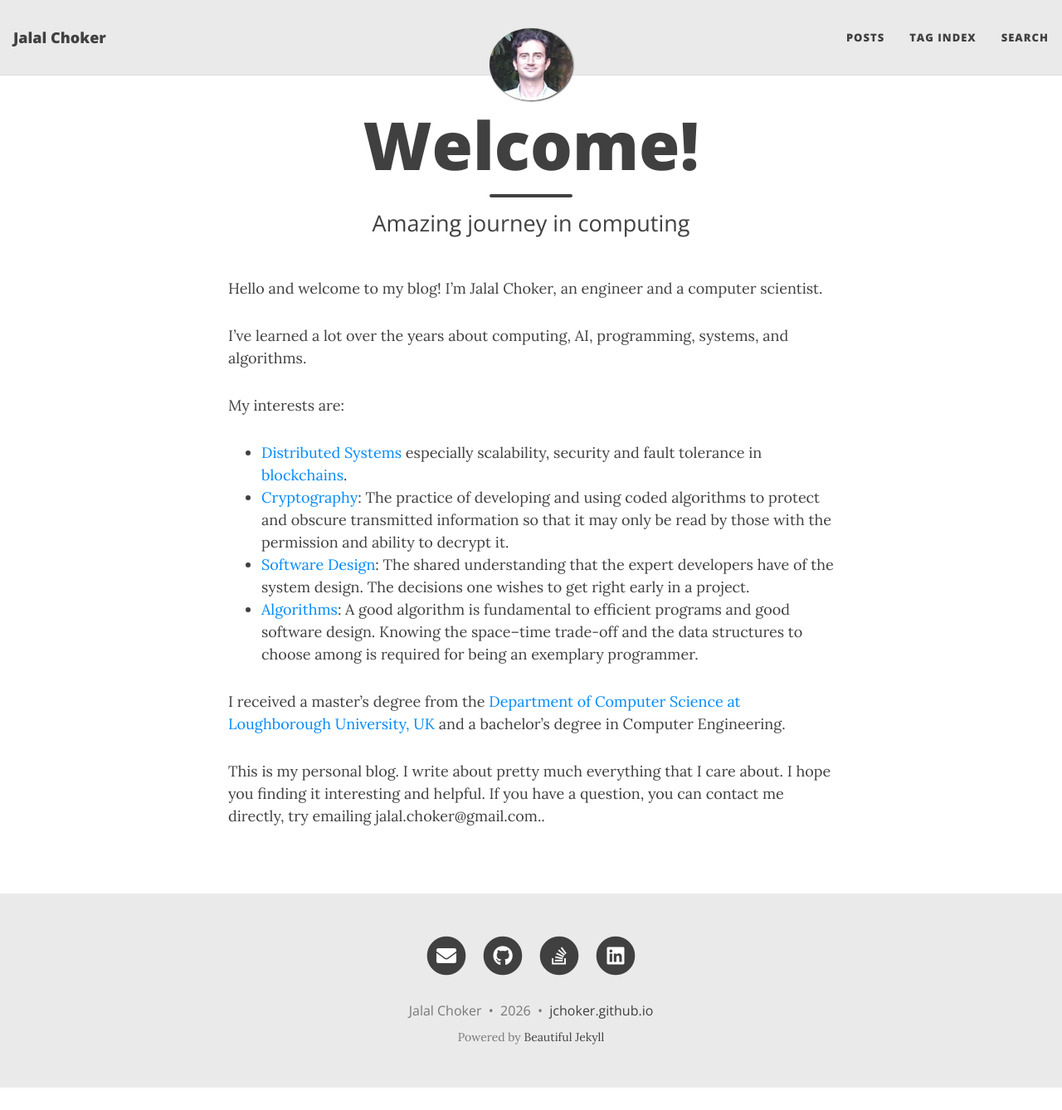
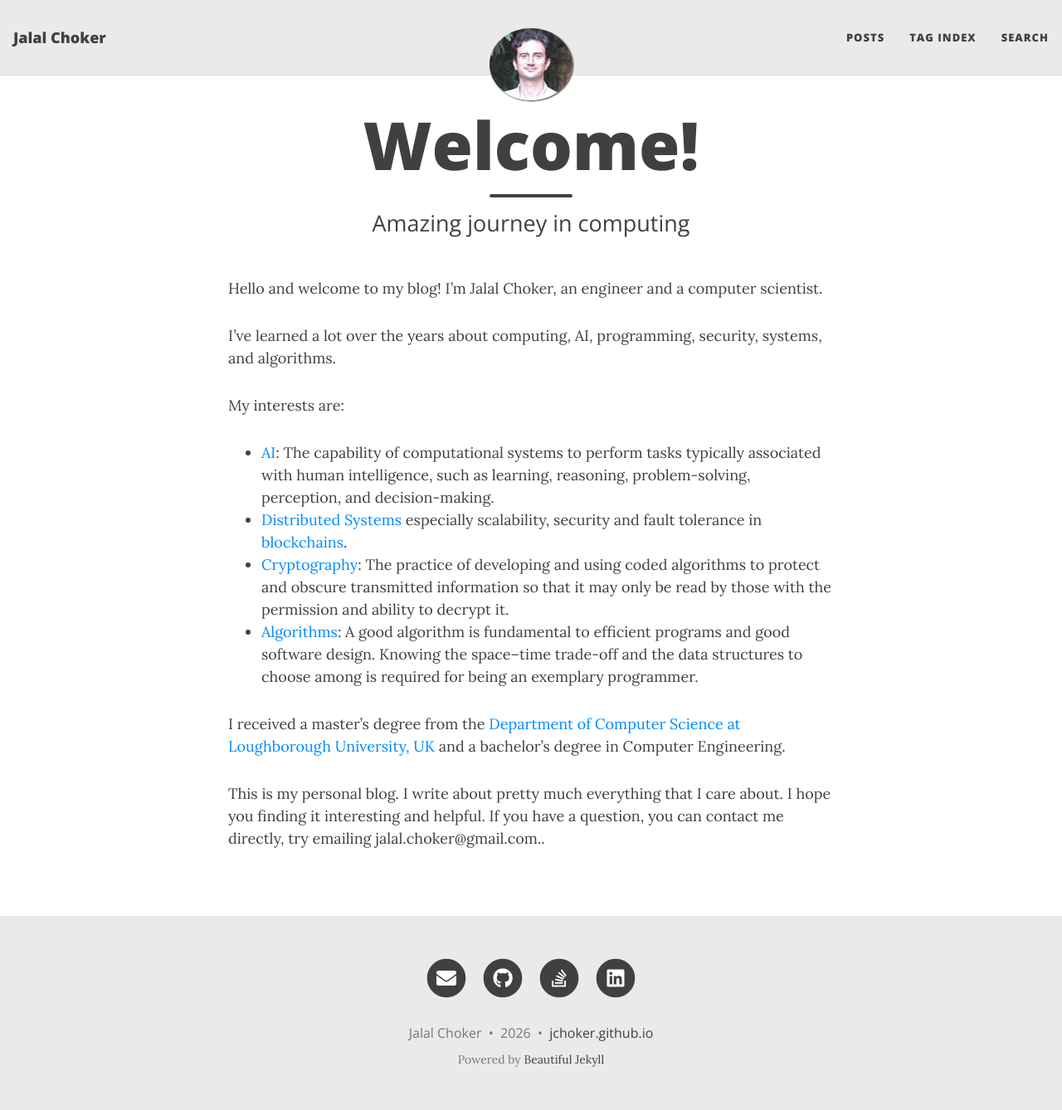
Before and after one commit to jchoker/jchoker.github.io, a Jekyll site: the page built from index.md, in a window 1280 px wide and 1338 px high. Shown: the whole window at 83% size. Built offline with Jekyll 4.4.1, drawn with Linux system fonts in a browser that asks for light colours; nearby versions of some CDN libraries.

Commit message:
Updated interests

```diff
--- a/index.md
+++ b/index.md
@@ -7,12 +7,12 @@ use-site-title: false
 
 Hello and welcome to my blog! I’m Jalal Choker, an engineer and a computer scientist.
 
-I’ve learned a lot over the years about computing, AI, programming, systems, and algorithms.
+I’ve learned a lot over the years about computing, AI, programming, security, systems, and algorithms.
 
 My interests are:
+* [AI](https://en.wikipedia.org/wiki/Artificial_intelligence): The capability of computational systems to perform tasks typically associated with human intelligence, such as learning, reasoning, problem-solving, perception, and decision-making.
 * [Distributed Systems](https://www.splunk.com/en_us/blog/learn/distributed-systems.html) especially scalability, security and fault tolerance in [blockchains](https://www.ibm.com/think/topics/blockchain).
 * [Cryptography](https://www.ibm.com/think/topics/cryptography): The practice of developing and using coded algorithms to protect and obscure transmitted information so that it may only be read by those with the permission and ability to decrypt it.
-* [Software Design](https://martinfowler.com/architecture/): The shared understanding that the expert developers have of the system design. The decisions one wishes to get right early in a project.
 * [Algorithms](https://mitpress.mit.edu/books/introduction-algorithms-third-edition/): A good algorithm is fundamental to efficient programs and good software design. Knowing the space–time trade-off and the data structures to choose among is required for being an exemplary programmer.
 
 I received a master's degree from the [Department of Computer Science at Loughborough University, UK](https://www.lboro.ac.uk/departments/compsci/) and a bachelor's degree in Computer Engineering<!--- from the [Department of Computer Engineering at Ferdowsi University of Mashhad](http://ce.um.ac.ir/index.php?lang=en) --->.
```
Also changed, not shown: 1 other file.
